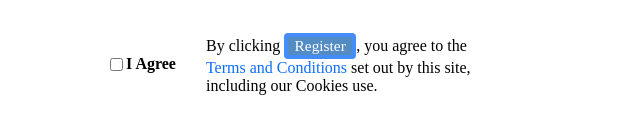
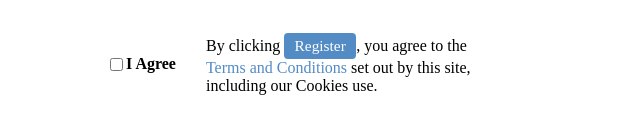
Before and after one commit to lipingd2/signuppage, a plain HTML site: page index.html in a window 1280 px wide. Shown: the part 346-472 px from the top of the page, without its empty margins (368-1008 px from the left). Drawn offline with Linux system fonts and the light colour scheme.

Commit message:
Fix color

```diff
--- a/index.css
+++ b/index.css
@@ -55,12 +55,12 @@ span {
     min-width: 4rem;
     font-size: 0.96rem;
     text-align: center;
-    border:#448cf7 solid 4px;
+    border:rgb(83,139,197)solid 4px;
     border-radius: 4px;
 }
 
 a {
-    color:#0d6efd;
+    color:rgb(83,139,197);
     text-decoration: none;
 }
 
```
